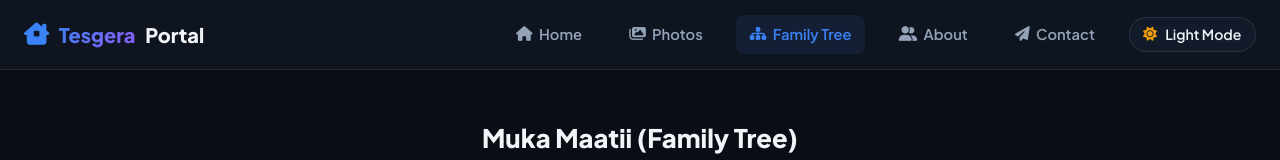
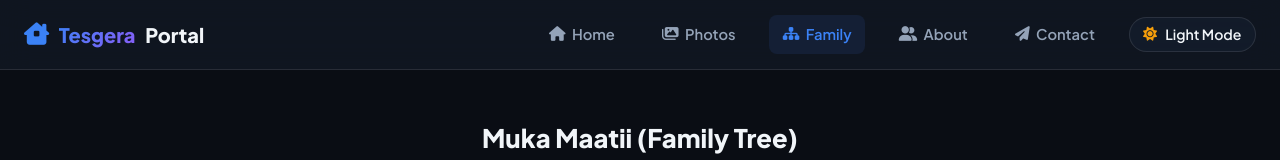
Before and after one commit to Yaikob23/Maati_Jaalala, a plain HTML site: page tree.html in a window 1280 px wide. Shown: the top 160 px of the page. Drawn offline with Linux system fonts and the light colour scheme; no server answers.

```diff
--- a/tree.html
+++ b/tree.html
@@ -31,7 +31,7 @@
     <nav id="navbar" class="navbar">
       <a href="index.html" class="nav-link"><i class="fas fa-home"></i> Home</a>
       <a href="photo.html" class="nav-link"><i class="fas fa-images"></i> Photos</a>
-      <a href="tree.html" class="nav-link active"><i class="fas fa-sitemap"></i> Family Tree</a>
+      <a href="tree.html" class="nav-link active"><i class="fas fa-sitemap"></i> Family</a>
       <a href="about.html" class="nav-link"><i class="fas fa-user-group"></i> About</a>
       <a href="contact.html" class="nav-link"><i class="fas fa-paper-plane"></i> Contact</a>
 
```
